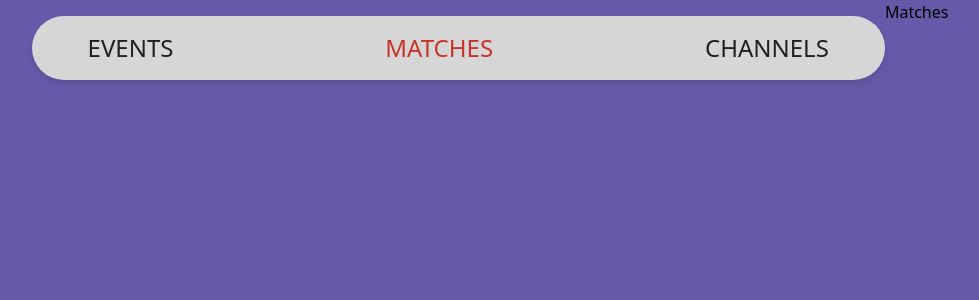
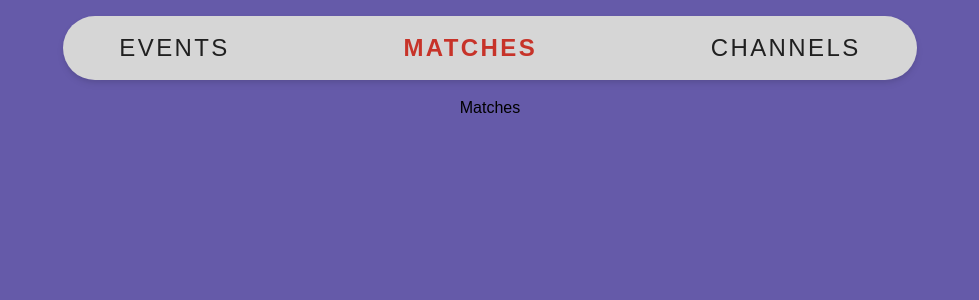
Before and after one commit to dalyn-lambert/Local-Legends, a Next.js app: page / in a window 1280 px wide. Shown: the top 300 px of the page, without its empty margins (150-1129 px from the left). Built offline with nearby package versions, Linux system fonts and the light colour scheme.

Commit message:
fixed layout issue with center column

```diff
--- a/app/layout.tsx
+++ b/app/layout.tsx
@@ -9,7 +9,7 @@ export const metadata = {
 export default function RootLayout({ children }: { children: React.ReactNode }) {
   return (
     <html lang='en'>
-      <body className='bg-purple flex h-screen w-screen justify-center'>
+      <body className='bg-purple grid grid-cols-1 h-screen w-screen content-start justify-items-center'>
         <NavBar />
         {children}
       </body>
--- a/components/NavBar.tsx
+++ b/components/NavBar.tsx
@@ -10,7 +10,7 @@ const links: LinkData[] = [
 
 const NavBar = () => {
   return (
-    <div className='bg-lt-gray flex justify-between drop-shadow-md hover:drop-shadow-lg rounded-full items-center w-2/3 h-16 mt-4 px-14'>
+    <div className='bg-lt-gray flex justify-between drop-shadow-md hover:drop-shadow-xl rounded-full items-center w-2/3 h-16 my-4 px-14'>
       {links.map((link) => (
         <NavLink key={link.label} link={link} />
       ))}
--- a/components/NavLink.tsx
+++ b/components/NavLink.tsx
@@ -16,7 +16,10 @@ const NavLink = ({ link }: NavLinkProps) => {
   }
 
   return (
-    <Link href={link.route} className={clsx('text-black text-2xl hover:text-red', isActive && 'text-red')}>
+    <Link
+      href={link.route}
+      className={clsx('text-black text-2xl tracking-widest hover:text-red', isActive && 'text-red font-bold')}
+    >
       {link.label}
     </Link>
   );
--- a/tailwind.config.js
+++ b/tailwind.config.js
@@ -14,6 +14,9 @@ module.exports = {
       black: '#202020',
       white: 'FFFFFF',
     },
+    fontFamily: {
+      sans: ['Mukta', 'sans-serif'],
+    },
     extend: {},
   },
   plugins: [],
```
